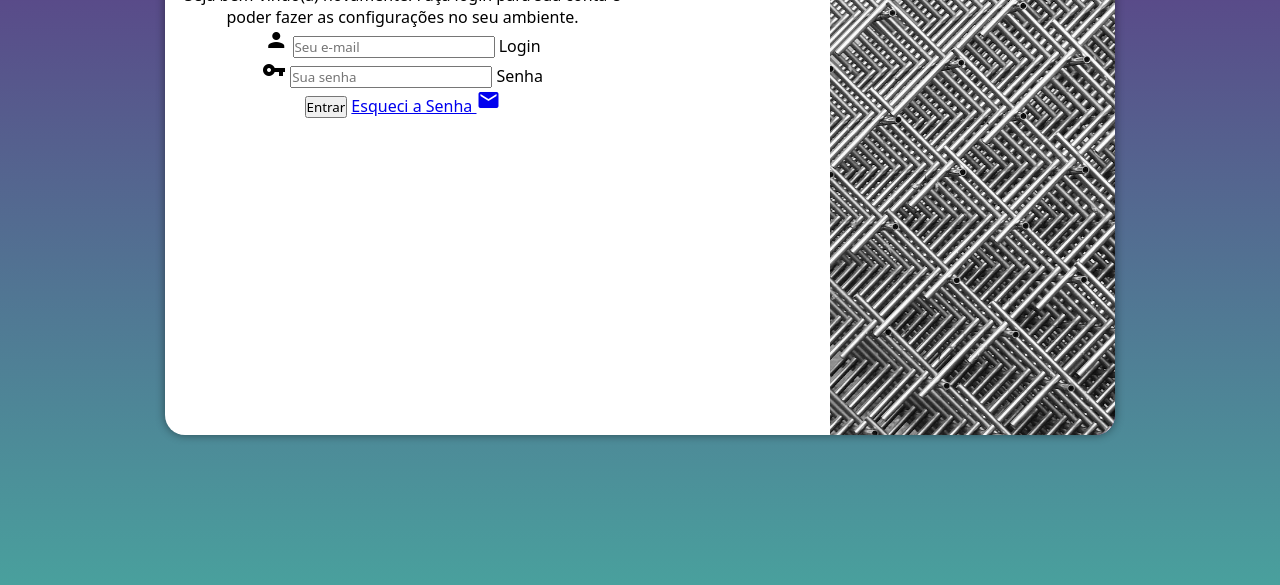
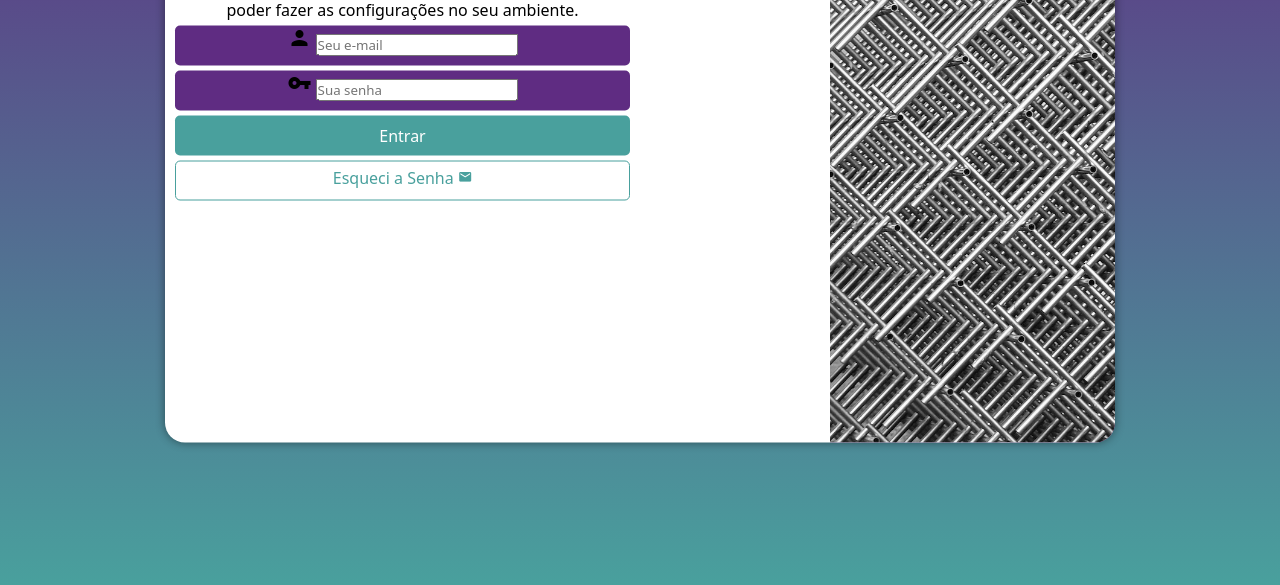
Before and after one commit to WilliamJeremias/projeto-login, a plain HTML site: page index.html in a window 1280 px wide. Shown: the part 215-800 px from the top of the page. Drawn offline with Linux system fonts and the light colour scheme.

Commit message:
fomulario

```diff
--- a/estilos/style.css
+++ b/estilos/style.css
@@ -34,14 +34,12 @@ section#login {
 
     background-color: white;
     width: 250px;
-    height: 500px;
+    height: 515px;
     border-radius: 20px;
     box-shadow: 0px 0px 10px rgba(0, 0, 0, 0.450);
 
     transition: width .3s, height .3s;
     transition-timing-function: ease;
-
-
 
 }
 
@@ -60,10 +58,63 @@ section#login > div#formulario {
 
 div#formulario {
     text-align: center;
-    margin-bottom: 10px;
+    margin-bottom: 5px;
 }
 
 
 div#formulario > p {
     font-size: 0.8em;
 }
+
+form > div.campo {
+    background-color: #5f2c82;
+    width: 100%;
+    display: block;
+    height: 40px;
+    border-radius: 5px;
+    margin: 5px 0px ;
+}
+
+div.campo > label {
+    display: none;
+}
+
+form > input[type=submit] {
+    display: block;
+    font-size: 1em;
+    width: 100%;
+    height: 40px;
+    background-color: #49a09d;
+    color: white;
+    border: none;
+    border-radius: 5px;
+    cursor: pointer;
+}
+
+form > input[type=submit]:hover {
+    background-color: #2d6462;
+}
+
+form > a.botao {
+    display: block;
+    text-align: center;
+    font-size: 1em;
+    width: 100%;
+    height: 40px;
+    padding-top: 5px;
+    margin-top: 5px;
+    background-color: white;
+    border: 1px solid #49a09d;
+    border-radius: 5px;
+    color: #49a09d;
+    text-decoration: none;
+}
+
+form > a.botao:hover {
+background-color: #6cd3cf;
+color: white;
+}
+
+form > a.botao > i {
+    font-size: 0.9em;
+}
--- a/index.html
+++ b/index.html
@@ -30,7 +30,7 @@
                         <label for="isenha">Senha</label>
                      </div>
                      <input type="submit" value="Entrar">
-                     <a href="esqueci.html">
+                     <a href="esqueci.html" class="botao">
                         Esqueci a Senha <i class="material-icons">mail</i>
                      </a>
                 </form>
```
